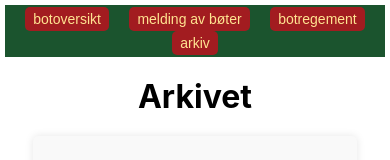
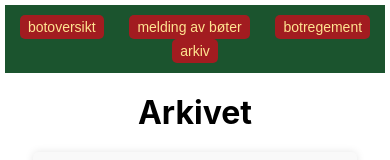
Before and after one commit to haraldpaaske/botsystem, a React (Create React App) app: page /arkiv in a window 390 px wide. Shown: the top 160 px of the page. Built offline with nearby package versions, Linux system fonts and the light colour scheme; no server answers; the database is empty.

Commit message:
Update navStyles.css

```diff
--- a/src/components/navbar/navStyles.css
+++ b/src/components/navbar/navStyles.css
@@ -31,7 +31,7 @@
   .navbar {
     flex-direction: row; /* Set it back to row for small screens */
     flex-wrap: wrap; /* Allow wrapping of buttons */
-    padding: 2px 10px;
+    padding: 10px 2px;
   }
 
   .navbar button {
```
